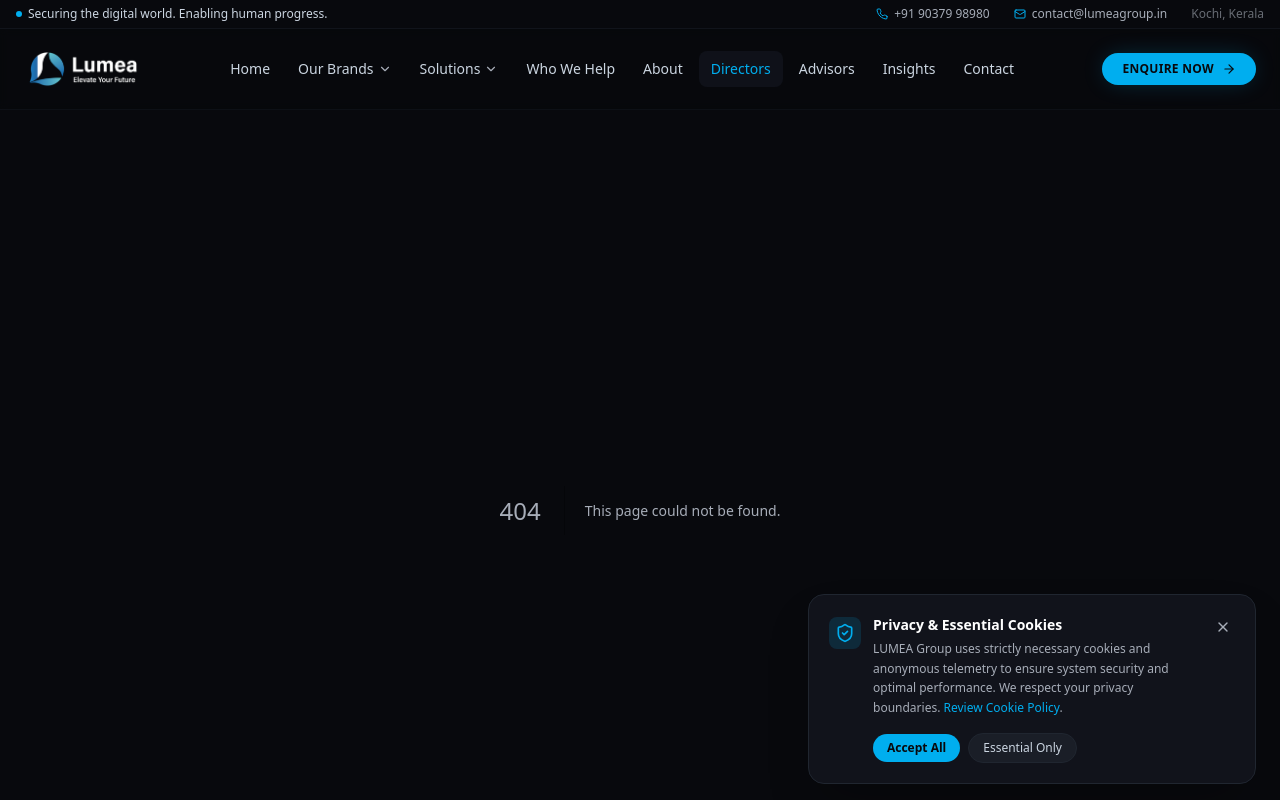
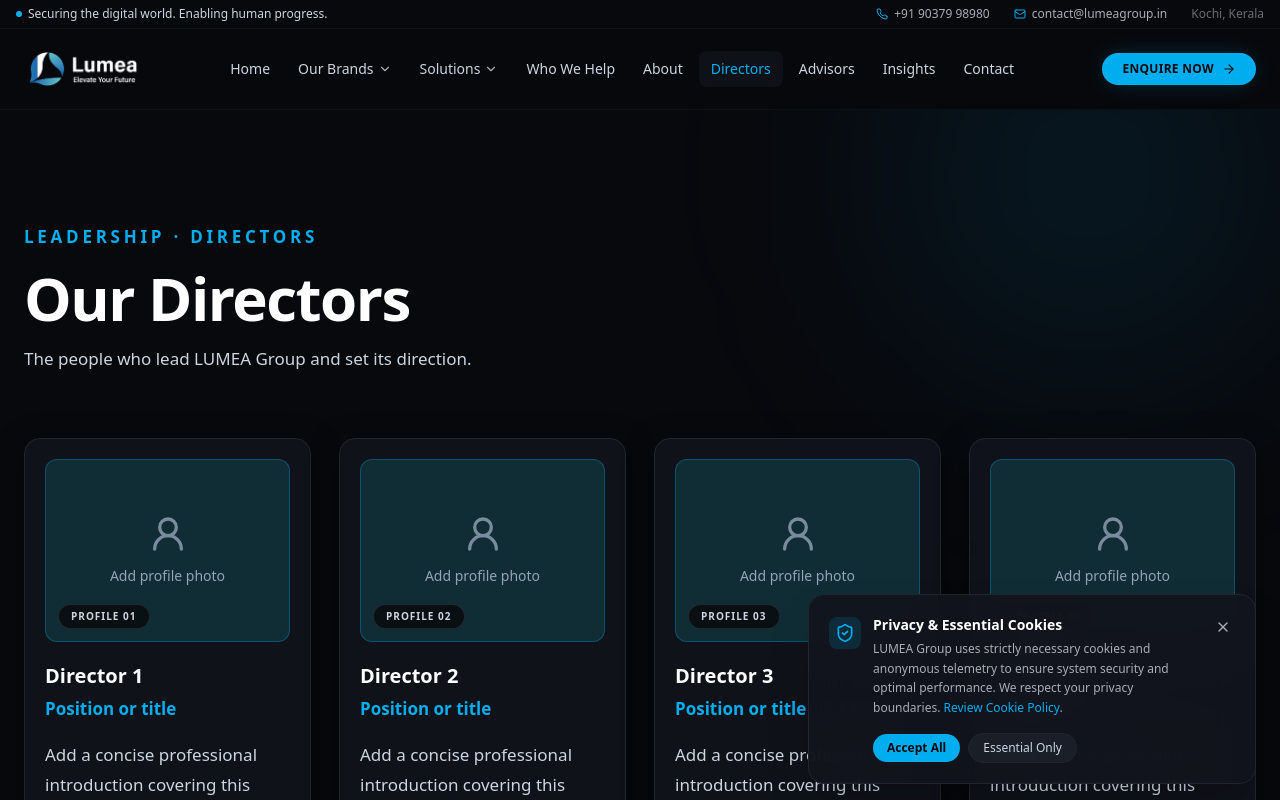
Before and after one commit to Rejeesh99/Lumea-Group-Website, a Next.js app: page /directors in a window 1280 px wide. Before the commit this address had no page. Shown: the top 800 px of the page. Built offline with nearby package versions, Linux system fonts and the light colour scheme.

Commit message:
Add dedicated Directors and Advisors pages

```diff
--- /dev/null
+++ b/src/app/directors/page.tsx
@@ -0,0 +1,20 @@
+import type { Metadata } from 'next';
+import { LeadershipPage } from '@/components/leadership/LeadershipPage';
+import { DIRECTORS } from '@/data/leadership';
+
+export const metadata: Metadata = {
+  title: 'Our Directors',
+  description: 'Meet the people who lead LUMEA Group and set its direction.',
+};
+
+export default function DirectorsPage() {
+  return (
+    <LeadershipPage
+      title="Our Directors"
+      eyebrow="Leadership · Directors"
+      description="The people who lead LUMEA Group and set its direction."
+      profiles={DIRECTORS}
+      accent="blue"
+    />
+  );
+}
```
